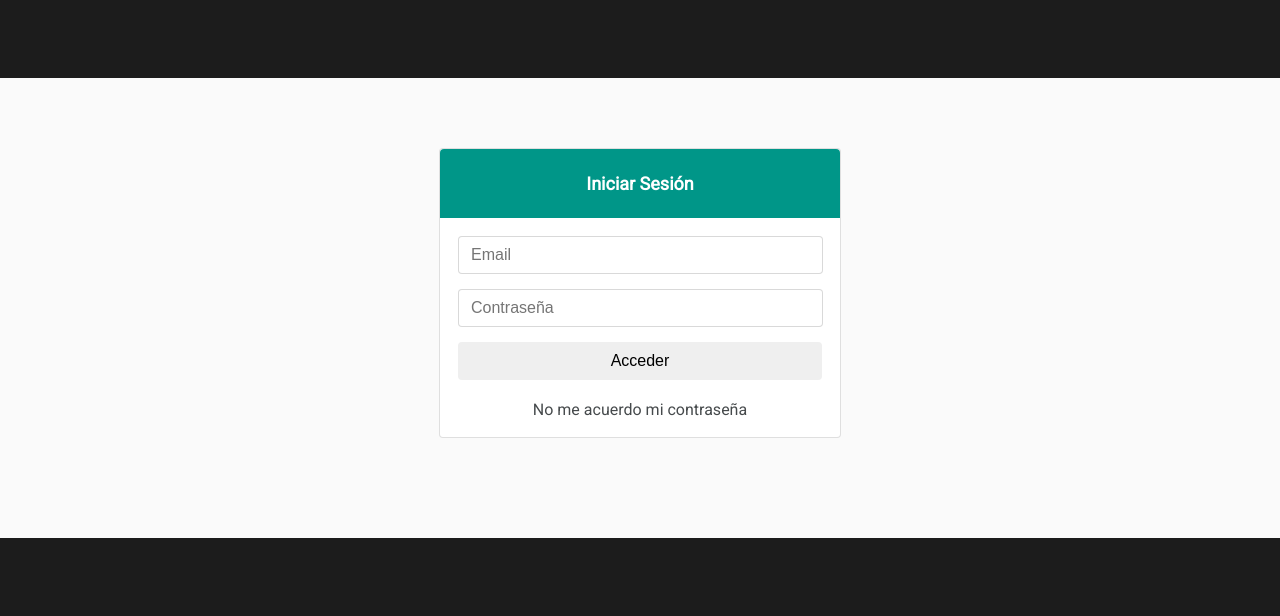
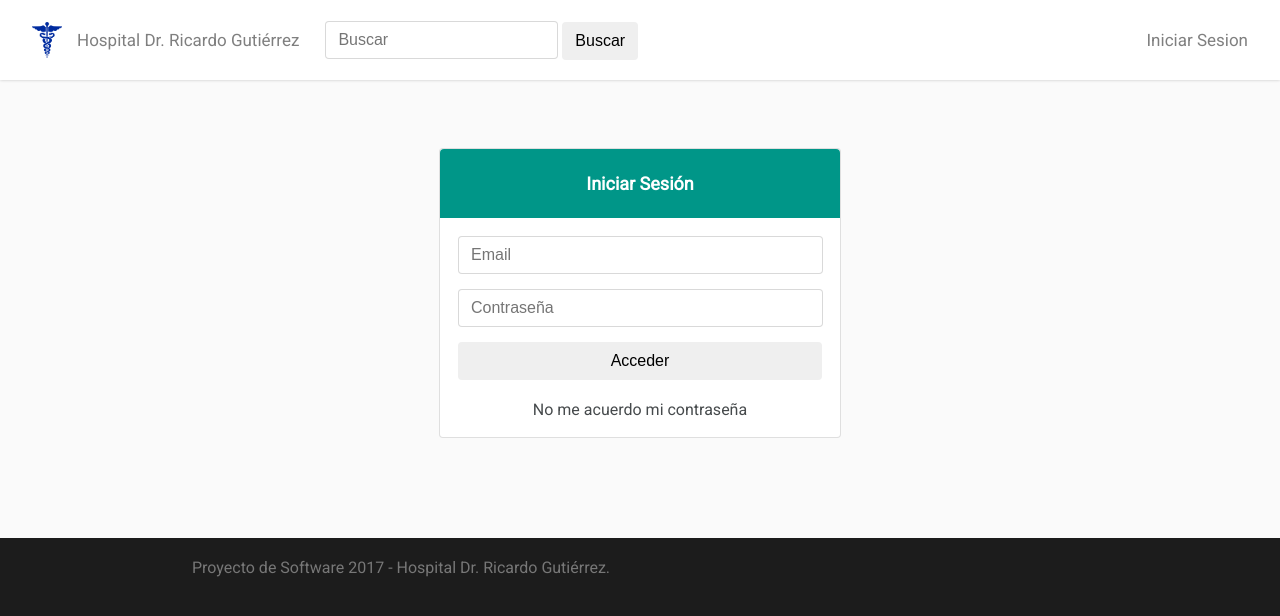
Before and after one commit to francoborrelli/hospitalGutierrez, a PHP site: page /login.html in a window 1280 px wide. Shown: the top 616 px of the page. Run offline with PHP 8.4, Linux system fonts and the light colour scheme.

Commit message:
Se agrego footer a admin.html  y footer y navbar  a login.html

```diff
--- a/login.html
+++ b/login.html
@@ -9,11 +9,24 @@
 
     <link href="https://fonts.googleapis.com/css?family=Roboto" rel="stylesheet">
     <link href="resources/css/main.css" rel="stylesheet">
+    <link href="resources/css/navbar.css" rel="stylesheet">
     <link href="resources/css/login.css" rel="stylesheet">
+    <link href="resources/css/footer.css" rel="stylesheet">
 
 </head>
 
 <body>
+
+    <nav class="topnav" id="navbar">
+        <a class="nav-item" href=""><img  class="logo" src="resources/images/Caduceo.png" alt="Logo Hospital Gutierrez"><span class="name">Hospital Dr. Ricardo Gutiérrez</span> </a>
+        <form class="search">
+            <input type="text" placeholder="Buscar" title="clave">
+            <button class="btn" type="submit">Buscar</button>
+        </form>
+        <a href="login.html" class="nav-item signIn">Iniciar Sesion</a>
+        <a href="javascript:void(0);" class="nav-item icon" onclick="myFunction()">&#9776;</a>
+    </nav>
+
     <div class="main-container login">
         <div class="card">
             <div class="top">
@@ -29,6 +42,12 @@
             </div>
         </div>
     </div>
+
+    <footer>
+        <span>Proyecto de Software 2017 - Hospital Dr. Ricardo Gutiérrez.</span>
+    </footer>
+
+    <script src="resources/js/navbar.js"></script>
 </body>
 
 </html>
--- a/resources/css/main.css
+++ b/resources/css/main.css
@@ -7,6 +7,7 @@ body{
 .main-container{
     background-color: #FAFAFA;
     margin-top: 78px;
+    min-height: 250px;
 }
 
 hr {
```
Also changed, not shown: admin.html (+10 -0 lines).
